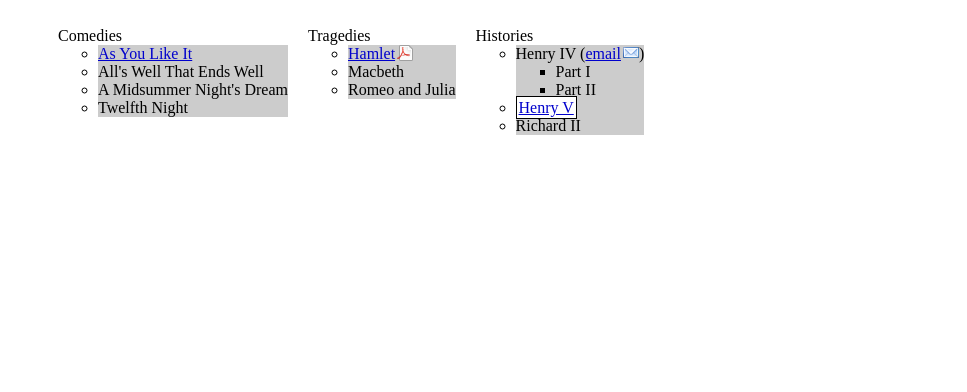
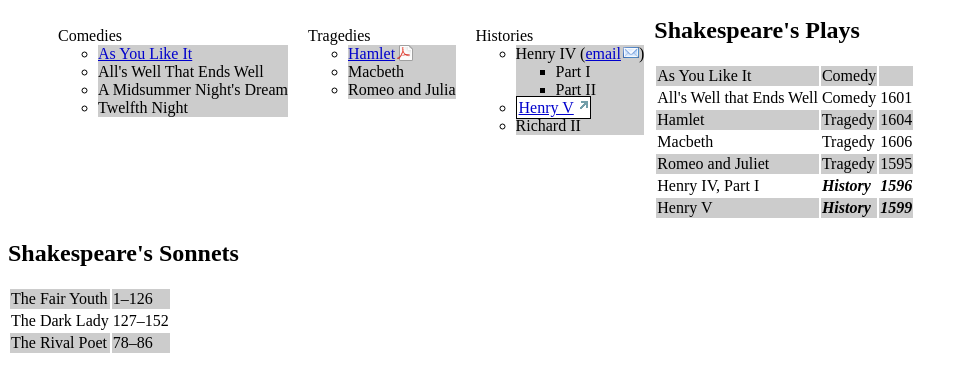
Before and after one commit to luhtonen/LearnJQuery, a plain HTML site: page public_html/ch02_1.html in a window 1280 px wide. Shown: the part 50-442 px from the top of the page, without its empty margins (0-967 px from the left). Drawn offline with Linux system fonts and the light colour scheme.

Commit message:
DOM traversal with JQuery

```diff
--- a/public_html/ch02_1.html
+++ b/public_html/ch02_1.html
@@ -40,6 +40,61 @@
                     </ul>
                 </li>
             </ul>
+
+            <h2>Shakespeare's Plays</h2>
+            <table>
+                <tr>
+                    <td>As You Like It</td>
+                    <td>Comedy</td>
+                    <td></td>
+                </tr>
+                <tr>
+                    <td>All's Well that Ends Well</td>
+                    <td>Comedy</td>
+                    <td>1601</td>
+                </tr>
+                <tr>
+                    <td>Hamlet</td>
+                    <td>Tragedy</td>
+                    <td>1604</td>
+                </tr>
+                <tr>
+                    <td>Macbeth</td>
+                    <td>Tragedy</td>
+                    <td>1606</td>
+                </tr>
+                <tr>
+                    <td>Romeo and Juliet</td>
+                    <td>Tragedy</td>
+                    <td>1595</td>
+                </tr>
+                <tr>
+                    <td>Henry IV, Part I</td>
+                    <td>History</td>
+                    <td>1596</td>
+                </tr>
+                <tr>
+                    <td>Henry V</td>
+                    <td>History</td>
+                    <td>1599</td>
+                </tr>
+            </table>
+
+            <h2>Shakespeare's Sonnets</h2>
+            <table>
+                <tr>
+                    <td>The Fair Youth</td>
+                    <td>1–126</td>
+                </tr>
+                <tr>
+                    <td>The Dark Lady</td>
+                    <td>127–152</td>
+                </tr>
+                <tr>
+                    <td>The Rival Poet</td>
+                    <td>78–86</td>
+                </tr>
+            </table>
         </div>
     </body>
 </html>
--- a/public_html/scripts/02.js
+++ b/public_html/scripts/02.js
@@ -5,4 +5,23 @@ $(document).ready(function() {
     $('a[href^="mailto:"]').addClass('mailto');
     $('a[href$=".pdf"]').addClass('pdflink');
     $('a[href^="http"][href*="henry"]').addClass('henrylink');
+
+//    $('tr:even').addClass('alt');
+    $('tr:nth-child(odd)').addClass('alt');
+//    $('td:contains(Henry)').addClass('highlight');
+//    $('td:contains(Henry)').next().addClass('highlight');
+//    $('td:contains(Henry)').nextAll().addClass('highlight');
+//    $('td:contains(Henry)').nextAll().addBack().addClass('highlight');
+//    $('td:contains(Henry)').parent().children().addClass('highlight');
+    $('td:contains(Henry)')         // Find every cell containing Henry
+            .parent()               // Select its parent
+            .find('td:eq(1)')       // Find the 2nd descendant cell
+            .addClass('highlight')  // Add the "highlight" class
+            .end()                  // Return to the parent of the cell containing Henry
+            .find('td:eq(2)')       // Find the 3rd descendant cell
+            .addClass('highlight'); // Add the "highlight" class
+
+    $('a').filter(function() {
+        return this.hostname && this.hostname !== location.hostname;
+    }).addClass('external');
 });
--- a/public_html/styles/02.css
+++ b/public_html/styles/02.css
@@ -26,3 +26,17 @@ a.henrylink {
     padding: 2px;
     border: 1px solid #000;
 }
+a.external {
+    background: #fff url(../images/external.png) no-repeat 100% 2px;
+    padding-right: 16px;
+}
+tr {
+    background-color: #fff;
+}
+.alt {
+    background-color: #ccc;
+}
+.highlight {
+    font-weight: bold;
+    font-style: italic;
+}
```
